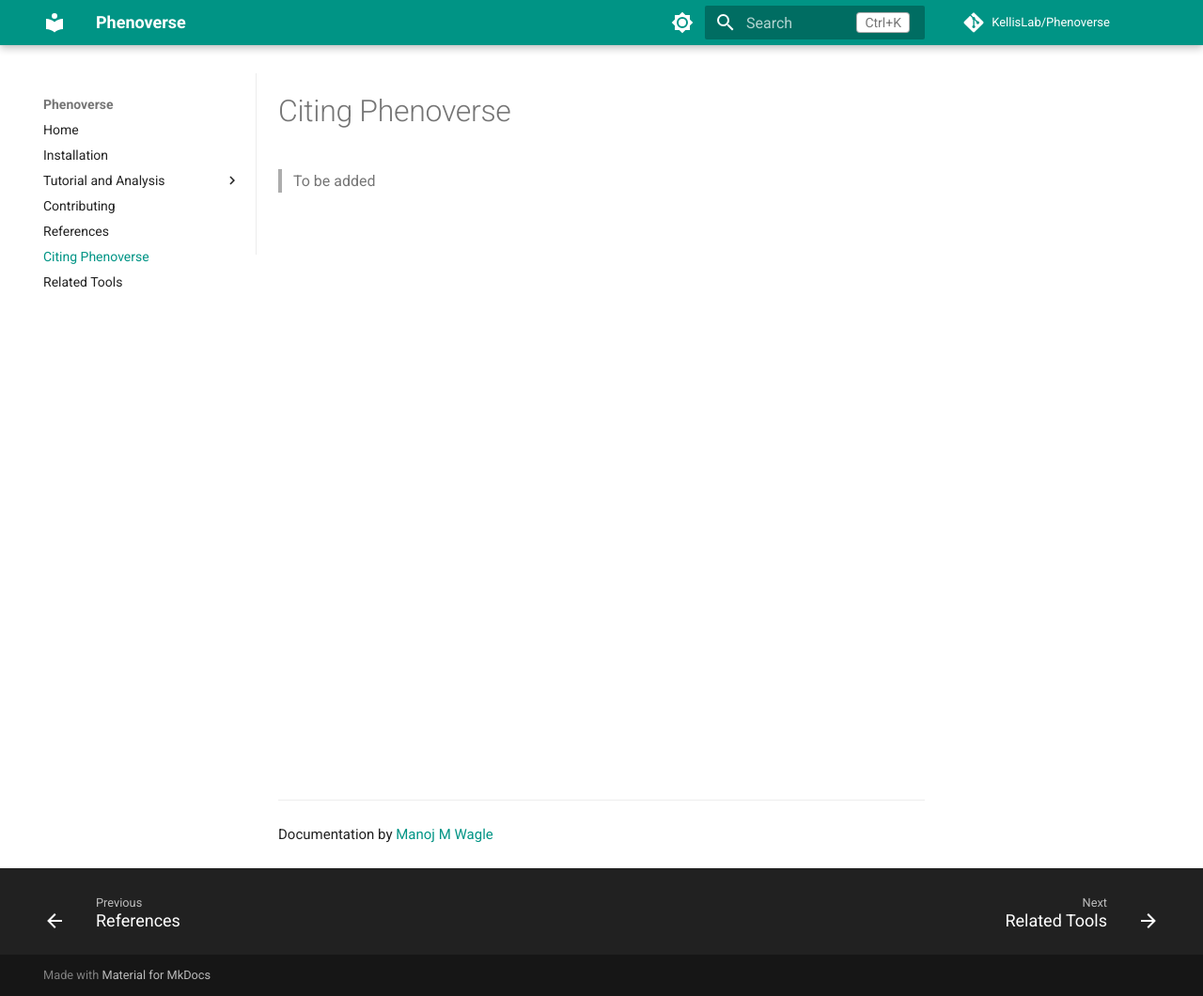
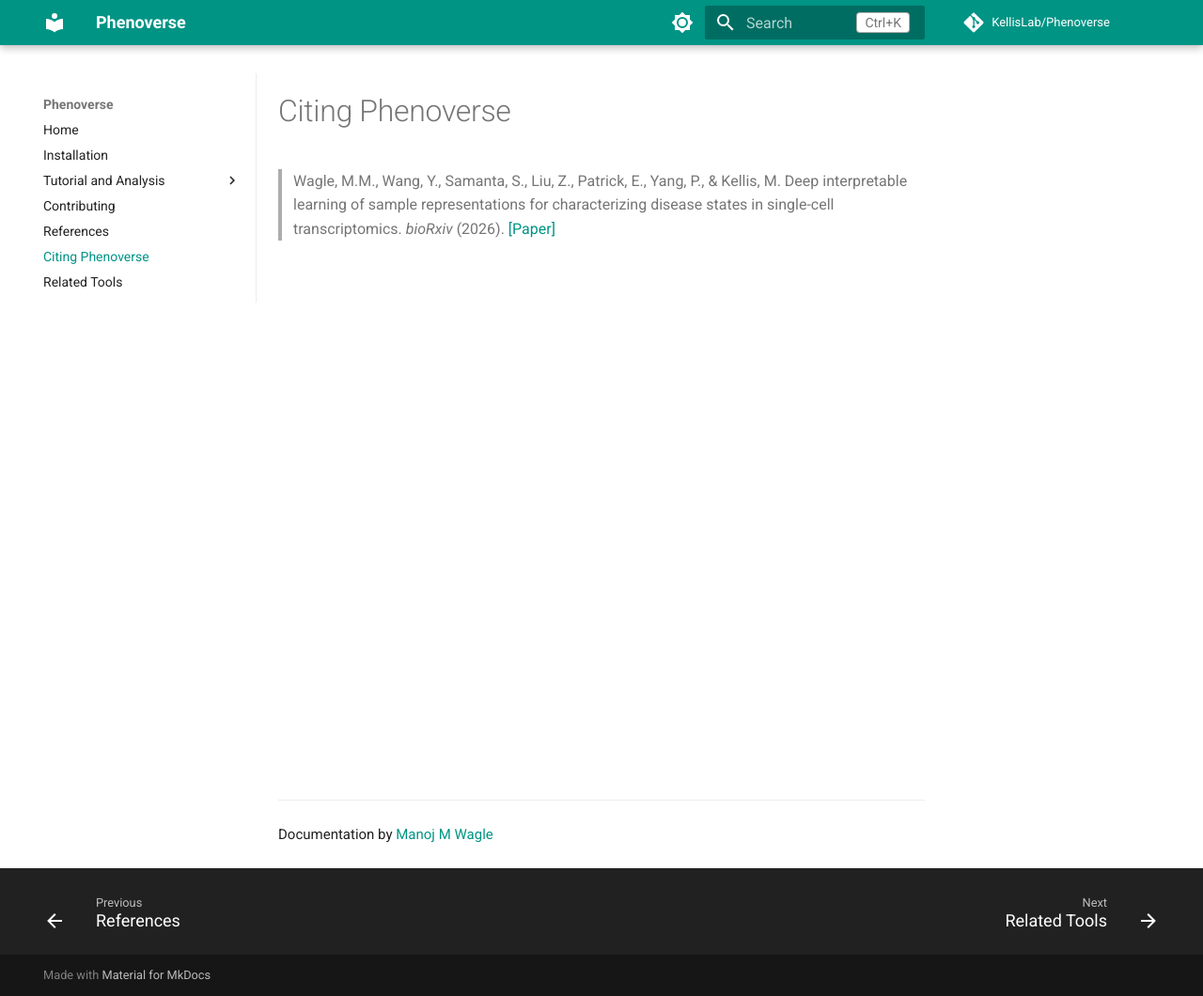
Before and after one commit to KellisLab/Phenoverse, an MkDocs documentation site: the page built from docs/citation.md, in a window 1280 px wide and 1060 px high. Shown: the whole window at 94% size. Built offline with MkDocs 1.6.1 and Material for MkDocs 9.7.7, drawn with Linux system fonts in a browser that asks for light colours; comment, search, counter and statistics services are not loaded.

Commit message:
Update citation.md

```diff
--- a/docs/citation.md
+++ b/docs/citation.md
@@ -1,6 +1,6 @@
 # Citing Phenoverse
 
-> To be added
+> Wagle, M.M., Wang, Y., Samanta, S., Liu, Z., Patrick, E., Yang, P., & Kellis, M. Deep interpretable learning of sample representations for characterizing disease states in single-cell transcriptomics. *bioRxiv* (2026). [[Paper]](https://doi.org/10.1038/s44320-026-00208-7)
 
 <br>
 
```
